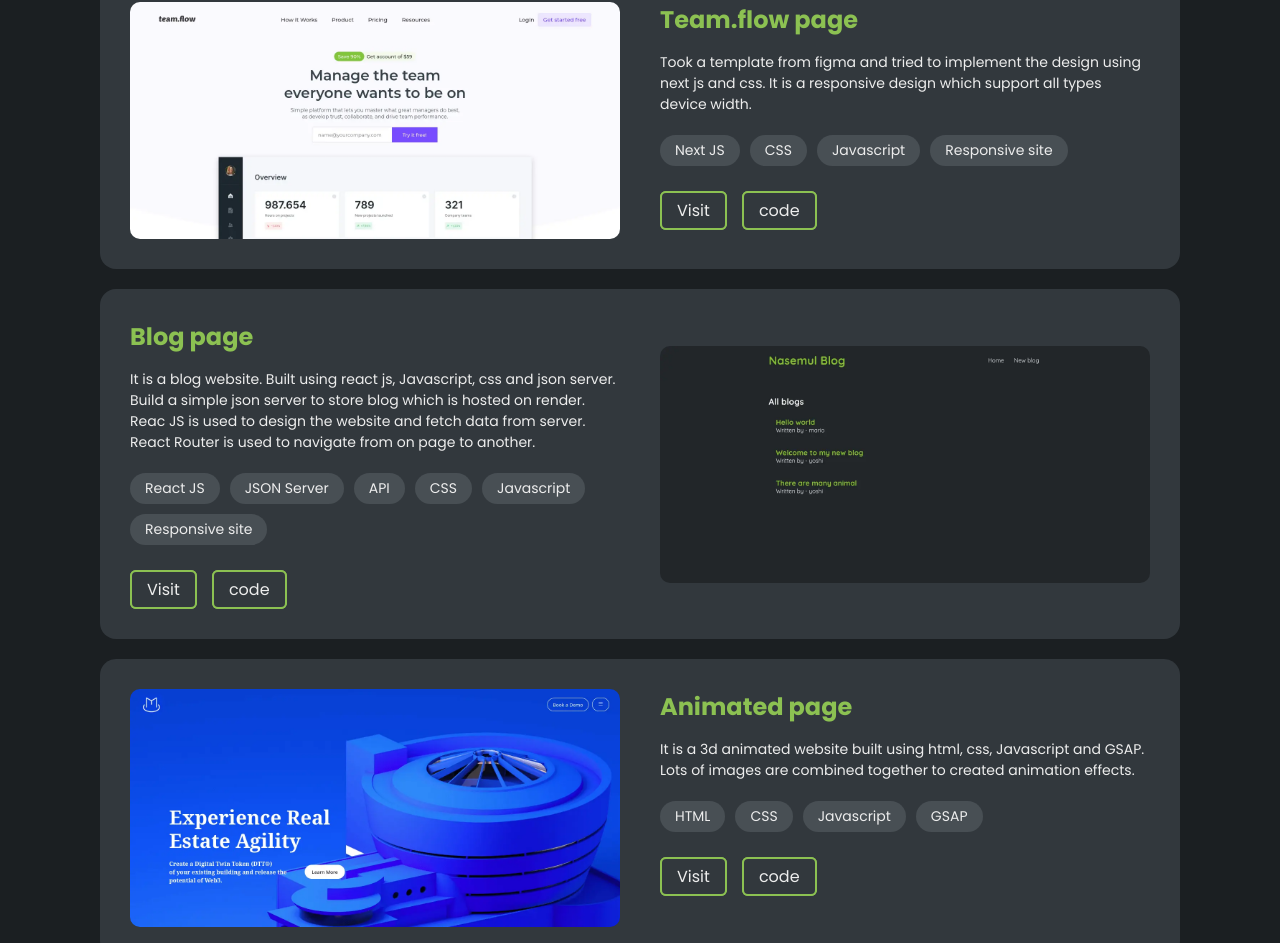
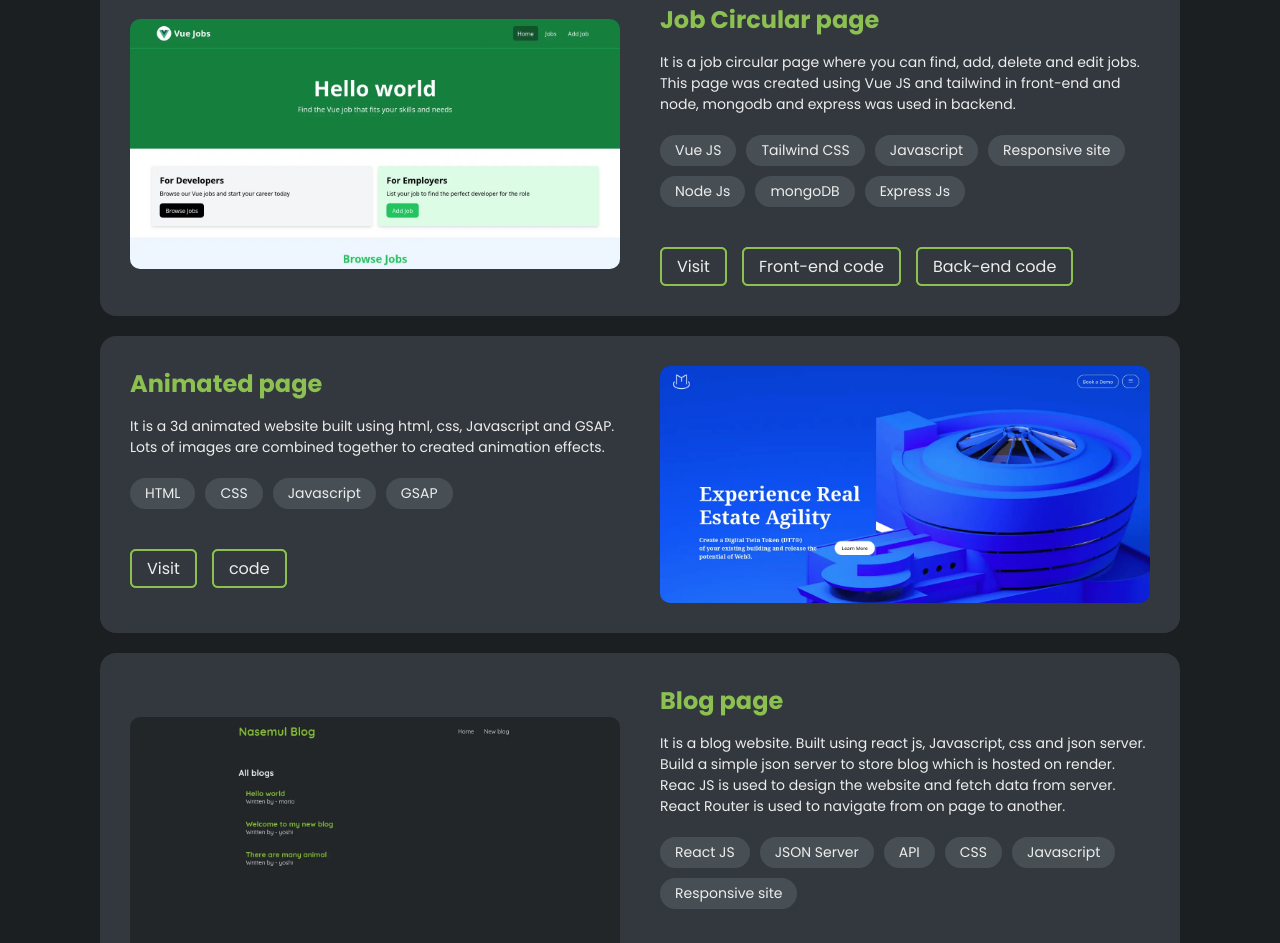
Before and after one commit to nasemul1/portfolio, a React (Vite) app: page / in a window 1280 px wide. Shown: the part 2134-3077 px from the top of the page. Built offline with nearby package versions, Linux system fonts and the light colour scheme.

Commit message:
modified files

```diff
--- a/src/skill/Skill.jsx
+++ b/src/skill/Skill.jsx
@@ -11,6 +11,7 @@ import next from '../assets/logos/next.webp';
 import git from '../assets/logos/git.webp';
 import github from '../assets/logos/github.webp';
 import tailwind from '../assets/logos/TailwindCSS.webp';
+import vue from '../assets/logos/vue.webp';
 
 const Skill = () => {
     return (
@@ -25,6 +26,7 @@ const Skill = () => {
                 <img src={react} alt="react js logo" />
                 <img src={next} alt="next js logo" />
                 <img src={tailwind} alt="tailwind css logo" />
+                <img src={vue} alt="Vue Js logo" />
                 <img src={figma} alt="figma logo" />
                 <img src={git} alt="git logo" />
                 <img src={github} alt="github logo" />
--- a/src/works/Work.css
+++ b/src/works/Work.css
@@ -82,6 +82,7 @@
 }
 
 .work-btn{
+    margin-top: 15px;
     margin-right: 15px;
     border-radius: 6px;
     background-color: #8CC152;
--- a/src/works/Work.jsx
+++ b/src/works/Work.jsx
@@ -3,6 +3,7 @@ import land from '../assets/works/team-flow.webp';
 import blog from '../assets/works/nasemul-blog.webp';
 import anim from '../assets/works/3d-animated-page.webp';
 import toDo from '../assets/works/to-do.webp';
+import jobPage from '../assets/works/job_page.webp';
 import { useState } from 'react';
 
 const Work = () => {
@@ -18,27 +19,54 @@ const Work = () => {
             <div id="works-container">
                 <div className="work" data-aos="fade-left" data-aos-duration="800">
                     <div className="work-img">
-                        <img src={land} alt="team flow landing page"/>
+                        <img src={jobPage} alt="team flow landing page"/>
                     </div>
                     <div className="work-descrip">
-                        <h2>Team.flow page</h2>
-                        <p>Took a template from figma and tried to implement the design using next js and css. It is a responsive design which support all types device width.</p>
+                        <h2>Job Circular page</h2>
+                        <p>It is a job circular page where you can find, add, delete and edit jobs. This page was created using Vue JS and tailwind in front-end and node, mongodb and express was used in backend.</p>
                         <div className='work-tag'>
-                            <span>Next JS</span><span>CSS</span><span>Javascript</span><span>Responsive site</span>
+                            <span>Vue JS</span><span>Tailwind CSS</span><span>Javascript</span><span>Responsive site</span><span>Node Js</span><span>mongoDB</span><span>Express Js</span>
                         </div>
                         <div className="work-btn">
                             <div className="work-btn-box">
-                                <a href="https://team-flow-six.vercel.app/" target='_blank'>Visit</a>
+                                <a href="https://jobs-page-pied.vercel.app/" target='_blank'>Visit</a>
                             </div>
                         </div>
                         <div className="work-btn">
                             <div className="work-btn-box">
-                                <a href="https://github.com/nasemul1/team.flow" target='_blank'>code</a>
+                                <a href="https://github.com/nasemul1/jobs_page" target='_blank'>Front-end code</a>
+                            </div>
+                        </div>
+                        <div className="work-btn">
+                            <div className="work-btn-box">
+                                <a href="https://github.com/nasemul1/job-page-backend" target='_blank'>Back-end code</a>
                             </div>
                         </div>
                     </div>
                 </div>
                 <div className="work even" data-aos="fade-right" data-aos-duration="800">
+                    <div className="work-img">
+                        <img src={anim} alt="Animated page" />
+                    </div>
+                    <div className="work-descrip">
+                        <h2>Animated page</h2>
+                        <p>It is a 3d animated website built using html, css, Javascript and GSAP. Lots of images are combined together to created animation effects.</p>
+                        <div className='work-tag'>
+                            <span>HTML</span><span>CSS</span><span>Javascript</span><span>GSAP</span>
+                        </div>
+                        <div className="work-btn">
+                            <div className="work-btn-box">
+                                <a href="https://nasemul1.github.io/3d-animated-page/" target='_blank'>Visit</a>
+                            </div>
+                        </div>
+                        <div className="work-btn">
+                            <div className="work-btn-box">
+                                <a href="https://github.com/nasemul1/3d-animated-page" target='_blank'>code</a>
+                            </div>
+                        </div>
+                    </div>
+                </div>
+                <div className="work" data-aos="fade-left" data-aos-duration="800">
                     <div className="work-img">
                         <img src={blog} alt="blog page"/>
                     </div>
@@ -60,24 +88,24 @@ const Work = () => {
                         </div>
                     </div>
                 </div>
-                <div className="work" data-aos="fade-left" data-aos-duration="800">
+                <div className={`work ${seeMore}`}>
                     <div className="work-img">
-                        <img src={anim} alt="Animated page" />
+                        <img src={land} alt="team flow landing page"/>
                     </div>
                     <div className="work-descrip">
-                        <h2>Animated page</h2>
-                        <p>It is a 3d animated website built using html, css, Javascript and GSAP. Lots of images are combined together to created animation effects.</p>
+                        <h2>Team.flow page</h2>
+                        <p>Took a template from figma and tried to implement the design using next js and css. It is a responsive design which support all types device width.</p>
                         <div className='work-tag'>
-                            <span>HTML</span><span>CSS</span><span>Javascript</span><span>GSAP</span>
+                            <span>Next JS</span><span>CSS</span><span>Javascript</span><span>Responsive site</span>
                         </div>
                         <div className="work-btn">
                             <div className="work-btn-box">
-                                <a href="https://nasemul1.github.io/3d-animated-page/" target='_blank'>Visit</a>
+                                <a href="https://team-flow-six.vercel.app/" target='_blank'>Visit</a>
                             </div>
                         </div>
                         <div className="work-btn">
                             <div className="work-btn-box">
-                                <a href="https://github.com/nasemul1/3d-animated-page" target='_blank'>code</a>
+                                <a href="https://github.com/nasemul1/team.flow" target='_blank'>code</a>
                             </div>
                         </div>
                     </div>
```
Also changed, not shown: src/assets/logos/vue.webp (added), src/assets/works/job_page.webp (added), 3 other files (tests, documents, lock files or other folders).
